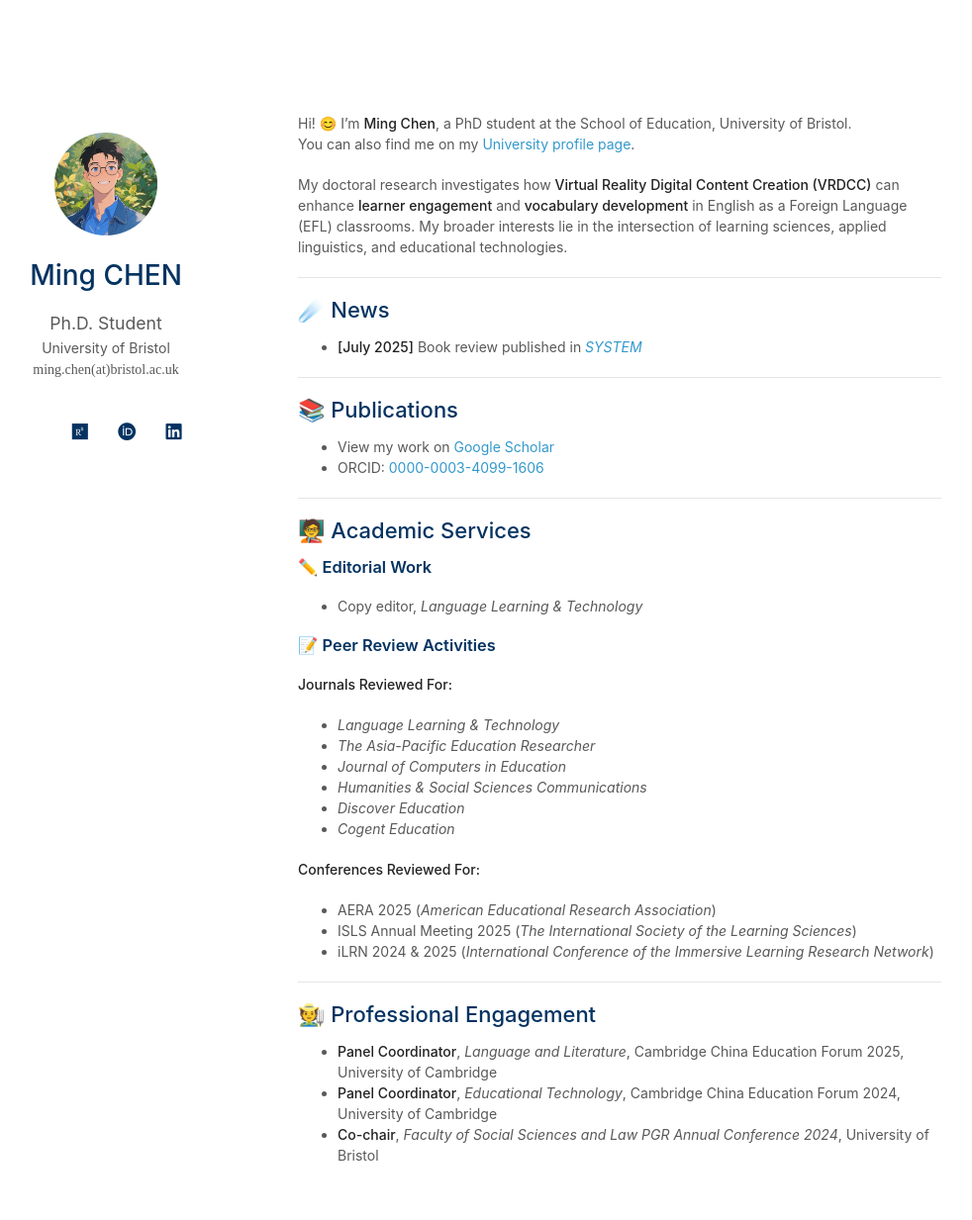
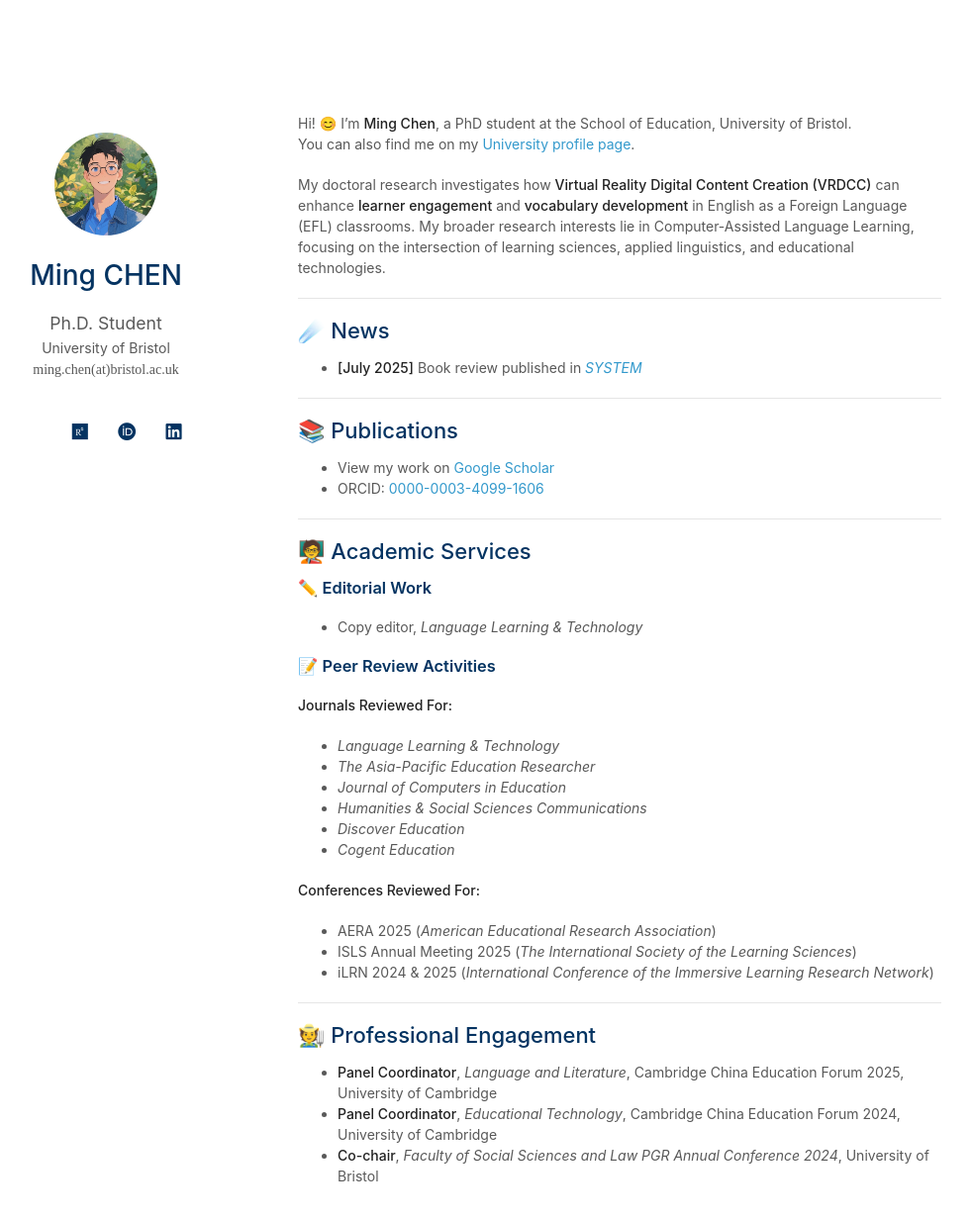
Before and after one commit to EricMingChen/EricMingChen.github.io, a Jekyll site: the page built from index.md, in a window 1280 px wide and 1290 px high. Shown: the top 1233 px of the window at 99% size, without its empty margins (169-1151 px from the left). Built offline with Jekyll 4.4.1, drawn with Linux system fonts in a browser that asks for light colours; a style sheet for code colours, icons or effects is not loaded.

Commit message:
Update index.md

```diff
--- a/index.md
+++ b/index.md
@@ -5,7 +5,7 @@
 Hi! 😊 I’m **Ming Chen**, a PhD student at the School of Education, University of Bristol.
 You can also find me on my [University profile page](https://research-information.bris.ac.uk/en/persons/ming-chen).
 
-My doctoral research investigates how **Virtual Reality Digital Content Creation (VRDCC)** can enhance **learner engagement** and **vocabulary development** in English as a Foreign Language (EFL) classrooms. My broader interests lie in the intersection of learning sciences, applied linguistics, and educational technologies.
+My doctoral research investigates how **Virtual Reality Digital Content Creation (VRDCC)** can enhance **learner engagement** and **vocabulary development** in English as a Foreign Language (EFL) classrooms. My broader research interests lie in Computer-Assisted Language Learning, focusing on the intersection of learning sciences, applied linguistics, and educational technologies.
 
 ---
 
```
